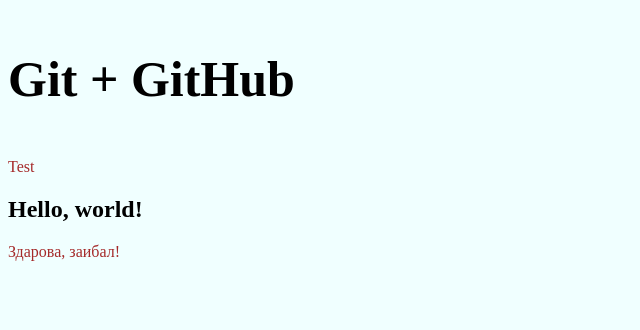
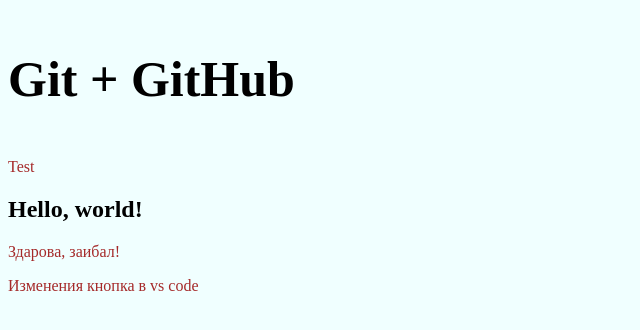
Before and after one commit to abt-soul/git-test, a plain HTML site: page index.html in a window 1280 px wide. Shown: the whole page, without its empty margins (0-640 px from the left). Drawn offline with Linux system fonts and the light colour scheme.

Commit message:
Просто тестовый коммит через кнопки

```diff
--- a/index.html
+++ b/index.html
@@ -11,5 +11,6 @@
         <p>Test</p>
         <h2>Hello, world!</h2>
         <p>Здарова, заибал!</p>
+        <p>Изменения кнопка в vs code</p>
     </body>
 </html>
```
